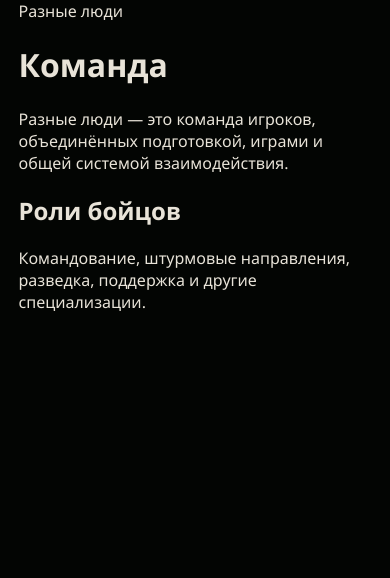
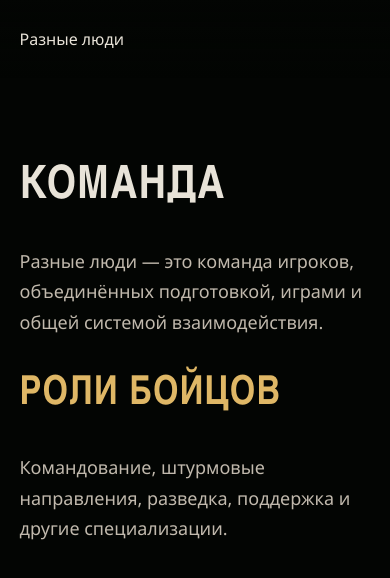
Before and after one commit to avdeevgreyfog-cmd/raznye-ludi-site, a plain HTML site: page team.html in a window 390 px wide. Drawn offline with Linux system fonts and the light colour scheme.

Commit message:
Expand shared design system for multi page site

```diff
--- a/css/main.css
+++ b/css/main.css
@@ -8,9 +8,51 @@
  --sand:#c89a48;
  --sand2:#dfb766;
  --line:rgba(215,174,93,.24);
+ --edge:rgba(215,174,93,.12);
 }
+
 *{box-sizing:border-box}
 html{scroll-behavior:smooth;background:#030503}
-body{margin:0;background:#030503;color:var(--ink);font-family:Bahnschrift,"Segoe UI",Arial,sans-serif}
+body{margin:0;background:#030503;color:var(--ink);font-family:Bahnschrift,"Segoe UI",Arial,sans-serif;overflow-x:hidden}
 a{color:inherit;text-decoration:none}
+
 .container{width:min(1740px,90.5%);margin:auto}
+
+.header{
+ position:fixed;
+ top:0;
+ left:0;
+ width:100%;
+ z-index:1000;
+ height:78px;
+ background:linear-gradient(180deg,rgba(3,5,3,.96),rgba(3,5,3,.45),transparent);
+ transition:.25s;
+}
+.header.scrolled{height:64px;background:rgba(5,8,5,.9);backdrop-filter:blur(14px);border-bottom:1px solid var(--edge)}
+.header .container{height:100%;display:flex;align-items:center;justify-content:space-between}
+.brand{font-family:Bahnschrift Condensed,Arial Narrow,sans-serif;text-transform:uppercase;letter-spacing:.08em;font-size:20px}
+
+.nav{display:flex;gap:32px;align-items:center}
+.nav-item{position:relative;font-size:13px;letter-spacing:.12em;text-transform:uppercase;color:var(--text)}
+.nav-panel{position:absolute;top:32px;left:50%;transform:translateX(-50%) translateY(10px);width:260px;padding:20px;background:rgba(8,12,8,.96);border:1px solid var(--edge);opacity:0;visibility:hidden;transition:.25s}
+.nav-item:hover .nav-panel{opacity:1;visibility:visible;transform:translateX(-50%) translateY(0)}
+.nav-panel a{display:block;padding:8px 0;color:var(--text)}
+.nav-panel a:hover{color:var(--sand2)}
+
+.page{padding-top:130px;padding-bottom:100px}
+.page h1,.page h2{font-family:Bahnschrift Condensed,Arial Narrow,sans-serif;text-transform:uppercase;letter-spacing:.03em}
+.page h1{font-size:72px;margin-bottom:30px}
+.page h2{font-size:40px;color:var(--sand2)}
+.page p{max-width:850px;color:var(--text);line-height:1.7;font-size:18px}
+
+.card{background:linear-gradient(145deg,rgba(14,18,14,.9),rgba(6,8,6,.9));border:1px solid var(--edge);padding:28px;transition:.25s}
+.card:hover{border-color:var(--line);transform:translateY(-4px)}
+
+.btn{display:inline-flex;padding:14px 28px;border:1px solid var(--sand);color:var(--sand2);text-transform:uppercase;letter-spacing:.12em;font-size:12px}
+.btn:hover{background:rgba(223,183,102,.1)}
+
+@media(max-width:900px){
+ .nav{display:none}
+ .page h1{font-size:46px}
+ .container{width:90%}
+}
```
